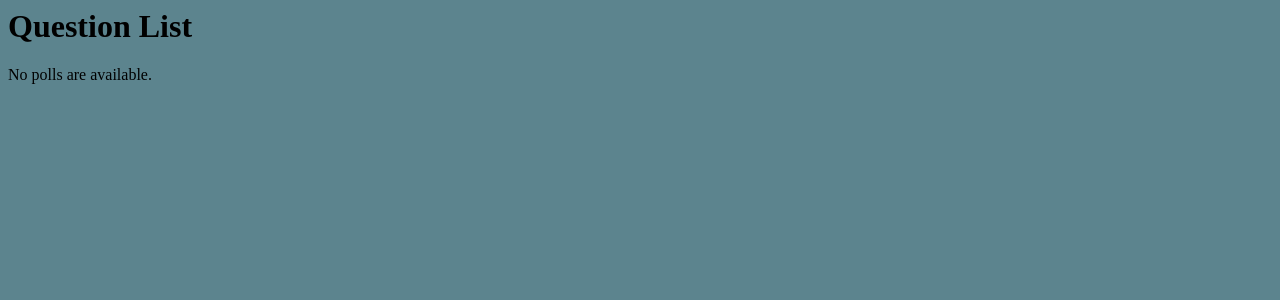
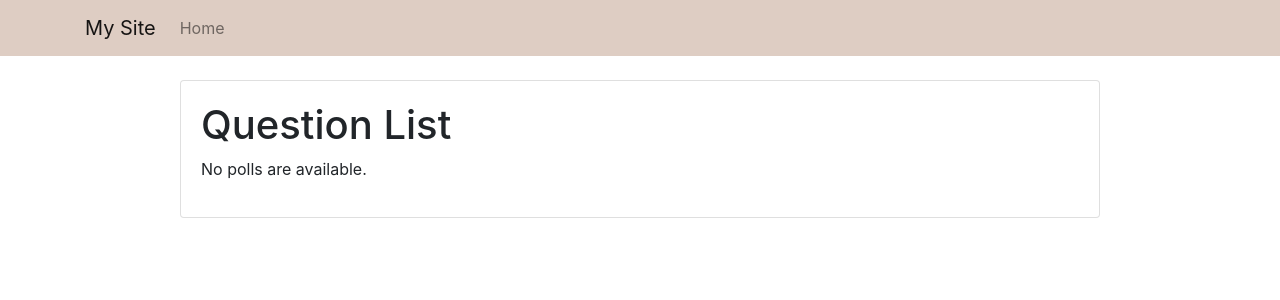
Before and after one commit to shaonsust/poll-app, a Django app: page /polls/index in a window 1280 px wide. Shown: the top 300 px of the page. Run offline with Django 3.2, Linux system fonts and the light colour scheme; data that the repository does not hold is empty; some libraries are stand-ins or nearby versions.

Commit message:
solving pylint errors

```diff
--- /dev/null
+++ b/polls/templates/base.html
@@ -0,0 +1,42 @@
+{% load static %}<!doctype html>
+<html lang="en">
+<head>
+  <meta charset="utf-8">
+  <meta name="viewport" content="width=device-width, initial-scale=1, shrink-to-fit=no">
+  <link rel="stylesheet" href="https://stackpath.bootstrapcdn.com/bootstrap/4.1.3/css/bootstrap.min.css" integrity="sha384-MCw98/SFnGE8fJT3GXwEOngsV7Zt27NXFoaoApmYm81iuXoPkFOJwJ8ERdknLPMO" crossorigin="anonymous">
+  <link rel="stylesheet" type="text/css" href="{% static 'css/app.css' %}">
+  <title>{% block title %}My Site{% endblock %}</title>
+</head>
+<body>
+  <nav class="navbar navbar-expand-lg navbar-light mb-4" style="background-color:#decdc3">
+    <div class="container">
+      <a class="navbar-brand" href="{% url 'polls:index' %}">My Site</a>
+      <button class="navbar-toggler" type="button" data-toggle="collapse" data-target="#navbarSupportedContent" aria-controls="navbarSupportedContent" aria-expanded="false" aria-label="Toggle navigation">
+        <span class="navbar-toggler-icon"></span>
+      </button>
+      <div class="collapse navbar-collapse" id="navbarSupportedContent">
+        <ul class="navbar-nav">
+          <li class="nav-item">
+            <a class="nav-link" href="{% url 'polls:index' %}">Home</a>
+          </li>
+        </ul>
+      </div>
+    </div>
+  </nav>
+  <div class="container">
+    <div class="row justify-content-center">
+      <div class="col-lg-10 col-md-12">
+        <div class="card mb-4">
+          <div class="card-body">
+            {% block content %}
+            {% endblock %}
+          </div>
+        </div>
+      </div>
+    </div>
+  </div>
+  <script src="https://code.jquery.com/jquery-3.3.1.slim.min.js" integrity="sha384-q8i/X+965DzO0rT7abK41JStQIAqVgRVzpbzo5smXKp4YfRvH+8abtTE1Pi6jizo" crossorigin="anonymous"></script>
+  <script src="https://cdnjs.cloudflare.com/ajax/libs/popper.js/1.14.3/umd/popper.min.js" integrity="sha384-ZMP7rVo3mIykV+2+9J3UJ46jBk0WLaUAdn689aCwoqbBJiSnjAK/l8WvCWPIPm49" crossorigin="anonymous"></script>
+  <script src="https://stackpath.bootstrapcdn.com/bootstrap/4.1.3/js/bootstrap.min.js" integrity="sha384-ChfqqxuZUCnJSK3+MXmPNIyE6ZbWh2IMqE241rYiqJxyMiZ6OW/JmZQ5stwEULTy" crossorigin="anonymous"></script>
+</body>
+</html>
--- a/polls/templates/polls/detail.html
+++ b/polls/templates/polls/detail.html
@@ -1,3 +1,5 @@
+{% extends 'base.html' %}
+
 {% block content %}
     <h1>{{ question.question_text }}</h1>
 
--- a/polls/templates/polls/index.html
+++ b/polls/templates/polls/index.html
@@ -1,3 +1,4 @@
+{% extends 'base.html' %}
 {% load static %}
 <link rel="stylesheet" type="text/css" href="{% static 'polls/../../static/polls/style.css' %}">
 {% block content %}
--- a/polls/templates/polls/results.html
+++ b/polls/templates/polls/results.html
@@ -1,3 +1,5 @@
+{% extends 'base.html' %}
+
 {% block content %}
     <h1>{{ question.question_text }}</h1>
 
--- a/polls/urls.py
+++ b/polls/urls.py
@@ -1,3 +1,6 @@
+"""
+Polls app's route
+"""
 from django.urls import path
 from . import views
 
```
Also changed, not shown: polls/admin.py (+16 -0 lines), polls/models.py (+17 -0 lines), polls/tests.py (+20 -0 lines).
